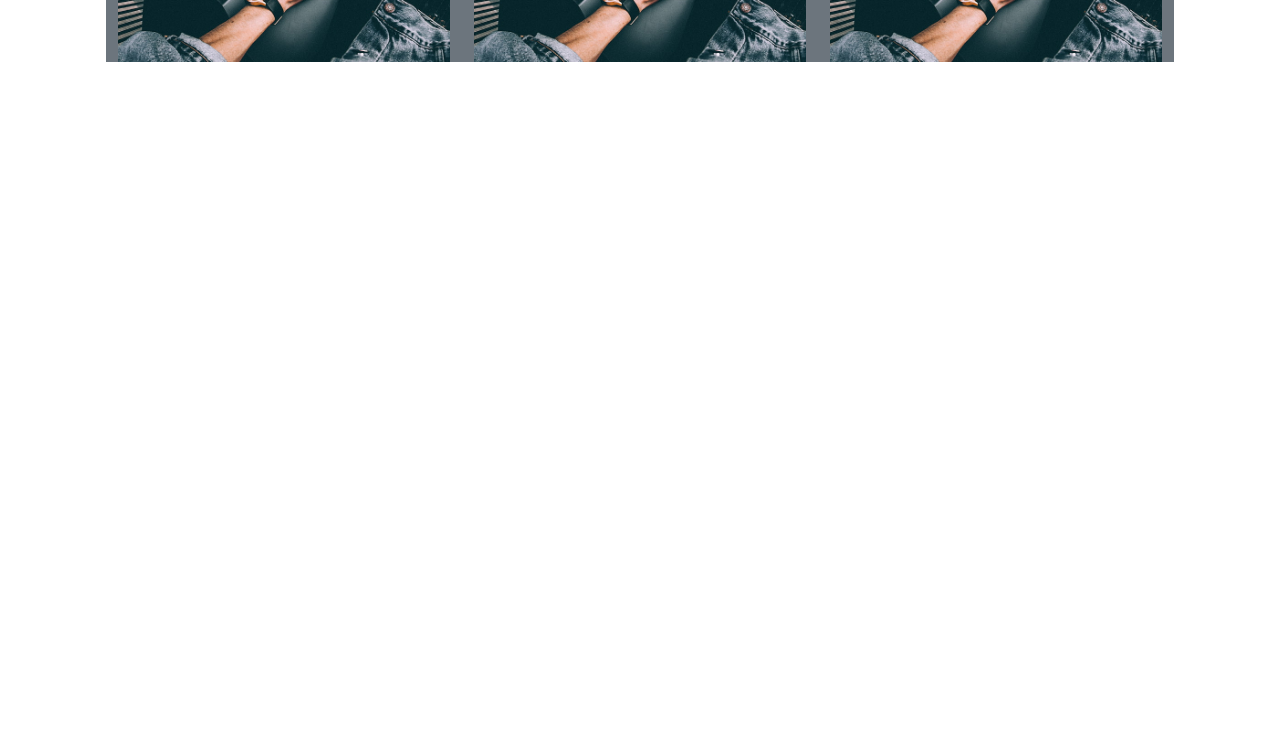
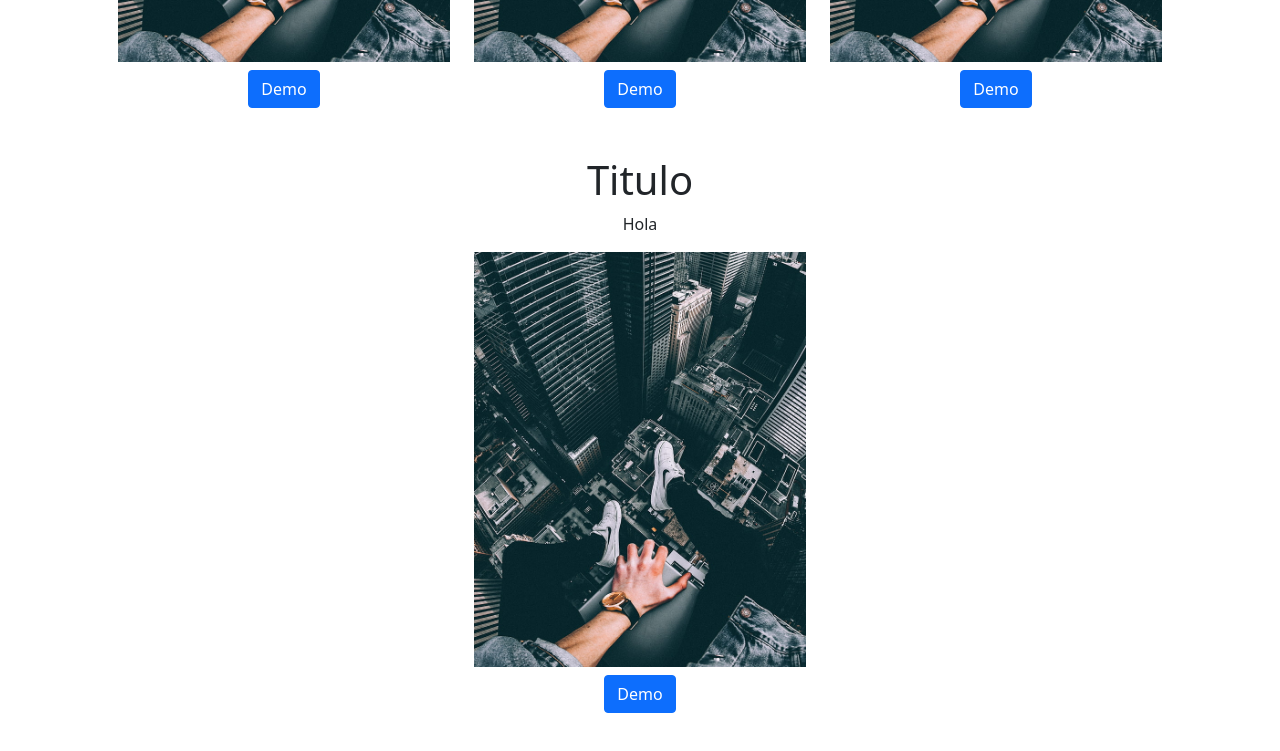
Before and after one commit to Ocikotorzido/Web-page, a React (Create React App) app: page / in a window 1280 px wide. Shown: the part 1297-2048 px from the top of the page. Before the commit the page ends 1407 px from the top, so only its background shows below. Built offline with nearby package versions, Linux system fonts and the light colour scheme.

Commit message:
Feature: Imagenes agregadas

```diff
--- a/public/index.html
+++ b/public/index.html
@@ -18,5 +18,6 @@
   <body>
     <noscript>You need to enable JavaScript to run this app.</noscript>
     <div id="root"></div>
+    <div id="portal"></div>
   </body>
 </html>
--- a/src/component/proyectos/Proyectos.css
+++ b/src/component/proyectos/Proyectos.css
@@ -0,0 +1,3 @@
+img:hover{
+    border: 5px solid #ffff;
+}
--- a/src/component/proyectos/Proyectos.js
+++ b/src/component/proyectos/Proyectos.js
@@ -6,24 +6,34 @@ const Proyectos = () => {
     return (
         <div className="container p-5">
             <div className="row">
-                <div className="col-lg-4 bg-secondary">
+                <div className="col-lg-4 text-center">
                     <h1>Titulo</h1>
                     <p>Hola</p>
                     <img className="img-fluid" src={prueba}/>
-
+                    <button type="button" className="btn btn-primary mt-2">Demo</button>
                 </div>
 
-                <div className=" col-lg-4 bg-secondary">
+                <div className=" col-lg-4 text-center">
                     <h1>Titulo</h1>
                     <p>Hola</p>
                     <img className="img-fluid" src={prueba}/>
+                    <button type="button" className="btn btn-primary mt-2">Demo</button>
                 </div>
 
-                <div className="col-lg-4 bg-secondary">
+                <div className="col-lg-4 text-center">
                     <h1>Titulo</h1>
                     <p>Hola</p>
                     <img className="img-fluid" src={prueba}/>
+                    <button type="button" className="btn btn-primary mt-2">Demo</button>
                 </div>
+                <div className="col-lg-4 text-center mt-5"></div>
+                <div className="col-lg-4 text-center mt-5">
+                    <h1>Titulo</h1>
+                    <p>Hola</p>
+                    <img className="img-fluid" src={prueba}/>
+                    <button type="button" className="btn btn-primary mt-2">Demo</button>
+                </div>
+                <div className="col-lg-4 text-center mt-5"></div>
             </div>
 
         </div>
```
